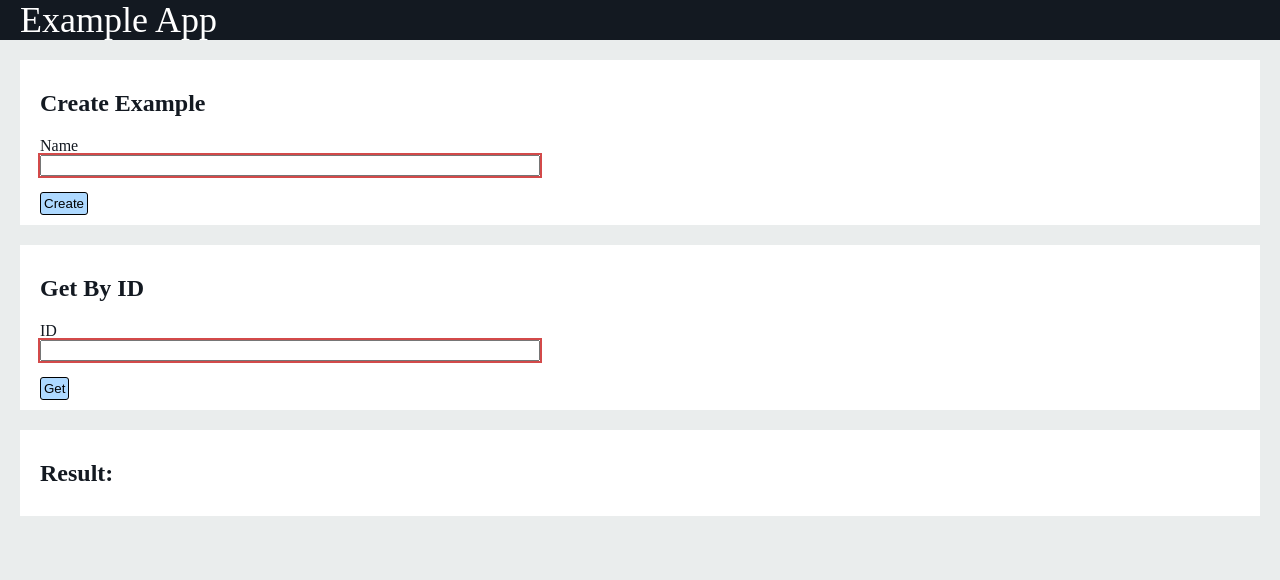
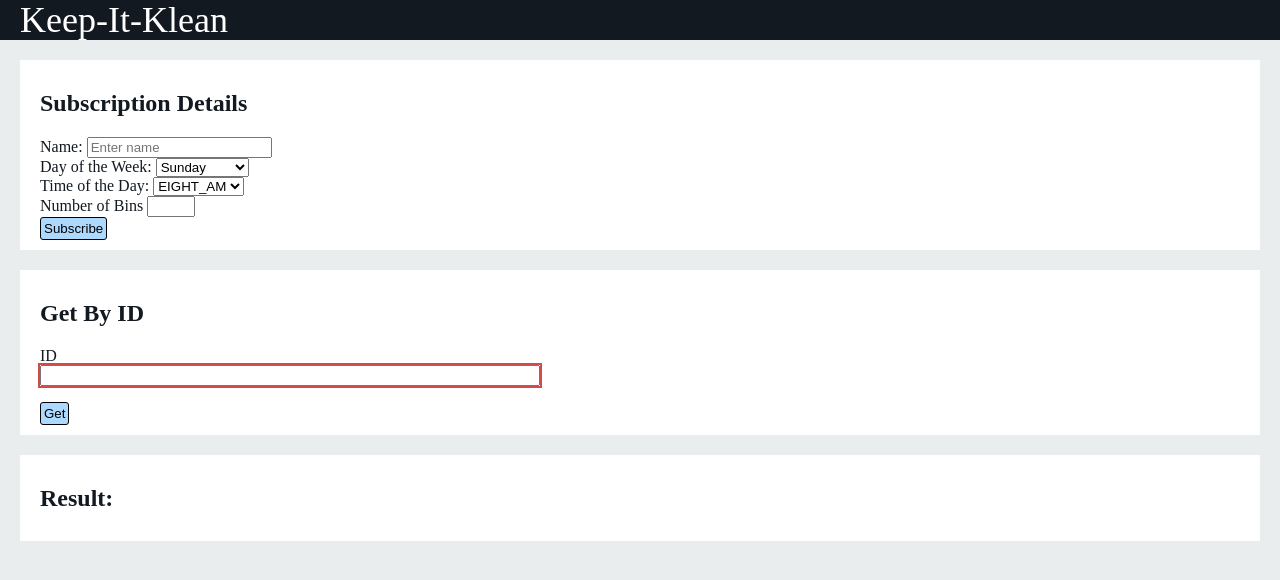
Before and after one commit to aarontukuafu/KenzieLBC-KeepItKlean, a website built with webpack: page Frontend/src/index.html in a window 1280 px wide. Built offline with nearby package versions, Linux system fonts and the light colour scheme.

Commit message:
Edits made on the frontend for Customer Input

```diff
--- a/Frontend/src/api/exampleClient.js
+++ b/Frontend/src/api/exampleClient.js
@@ -46,9 +46,13 @@ export default class ExampleClient extends BaseClass {
     }
 
     async createExample(name, errorCallback) {
+//      Added day, time, bins
         try {
             const response = await this.client.post(`example`, {
-                name: name
+                name: name,
+                day: day,
+                time: time,
+                bins: bins
             });
             return response.data;
         } catch (error) {
--- a/Frontend/src/index.html
+++ b/Frontend/src/index.html
@@ -8,19 +8,81 @@
 <body class="background">
 <header class="header" id="header">
     <div class="site-title">
-            <a class="header_home" href="index.html">Example App</a>
+        <a class="header_home" href="index.html">Keep-It-Klean</a>
     </div>
 </header>
 <div class="card">
-        <h2>Create Example</h2>
-        <form class="card-content" id="create-form">
-            <p class="form-field">
-                <label>Name</label>
-                <input type="text" required class="validated-field" id="create-name-field">
-            </p>
-            <button type="submit">Create</button>
+    <div class="card-header">
+        <h2>Subscription Details</h2>
+    </div>
+    <div class="card-body">
+        <form id="subscription-form">
+            <div class="form-group">
+                <label for="name-field">Name:</label>
+                <input type="text" class="form-control" id="name-field" placeholder="Enter name">
+            </div>
+            <div class="form-group">
+                <label for="day-field">Day of the Week:</label>
+                <select class="form-control" id="day-field">
+                    <option value="Sunday">Sunday</option>
+                    <option value="Monday">Monday</option>
+                    <option value="Tuesday">Tuesday</option>
+                    <option value="Wednesday">Wednesday</option>
+                    <option value="Thursday">Thursday</option>
+                    <option value="Friday">Friday</option>
+                    <option value="Saturday">Saturday</option>
+                </select>
+            </div>
+            <div class="form-group">
+                <label for="time-field">Time of the Day:</label>
+                <select class="form-control" id="time-field">
+                    <option value="EIGHT_AM">EIGHT_AM</option>
+                    <option value="NOON">NOON</option>
+                    <option value="SIX_PM">SIX_PM</option>
+                </select>
+            </div>
+            <div class="mb-3">
+                <label for="create-bin-field" class="form-label">Number of Bins</label>
+                <input type="number" class="form-control" id="create-bin-field" name="bins" min="1" max="5">
+            </div>
+            <button type="submit" class="btn btn-primary">Subscribe</button>
         </form>
     </div>
+</div>
+<!--   change for Customer input-->
+<!--    <div class="card-body">-->
+<!--        <form id="create-form">-->
+<!--            <div class="mb-3">-->
+<!--                <label for="create-name-field" class="form-label">Name</label>-->
+<!--                <input type="text" class="form-control" id="create-name-field" name="name">-->
+<!--            </div>-->
+<!--            <div class="mb-3">-->
+<!--                <label for="create-day-field" class="form-label">Day of the Week</label>-->
+<!--                <input type="text" class="form-control" id="create-day-field" name="day">-->
+<!--            </div>-->
+<!--            <div class="mb-3">-->
+<!--                <label for="create-time-field" class="form-label">Time of Day</label>-->
+<!--                <input type="text" class="form-control" id="create-time-field" name="time">-->
+<!--            </div>-->
+<!--            <div class="mb-3">-->
+<!--                <label for="create-bin-field" class="form-label">Number of Bins</label>-->
+<!--                <input type="number" class="form-control" id="create-bin-field" name="bins" min="1" max="10">-->
+<!--            </div>-->
+<!--            <button type="submit" class="btn btn-primary">Create Subscription</button>-->
+<!--        </form>-->
+<!--    </div>-->
+
+
+<!--    <div class="card">-->
+<!--        <h2>Create Example</h2>-->
+<!--        <form class="card-content" id="create-form">-->
+<!--            <p class="form-field">-->
+<!--                <label>Name</label>-->
+<!--                <input type="text" required class="validated-field" id="create-name-field">-->
+<!--            </p>-->
+<!--            <button type="submit">Create</button>-->
+<!--        </form>-->
+<!--    </div>-->
 <div class="card">
     <h2>Get By ID</h2>
     <form class="card-content" id="get-by-id-form">
--- a/Frontend/src/pages/examplePage.js
+++ b/Frontend/src/pages/examplePage.js
@@ -60,7 +60,25 @@ class ExamplePage extends BaseClass {
     }
 
     async onCreate(event) {
-        // Prevent the page from refreshing on form submit
+            event.preventDefault();
+            this.dataStore.set("example", null);
+
+            let name = document.getElementById("create-name-field").value;
+            let day = document.getElementById("create-day-field").value;
+            let time = document.getElementById("create-time-field").value;
+            let bins = document.getElementById("create-bin-field").value;
+
+            const createdExample = await this.client.createExample(name, day, time, bins, this.errorHandler);
+            this.dataStore.set("example", createdExample);
+
+            if (createdExample) {
+                this.showMessage(`Created ${createdExample.name}!`)
+            } else {
+                this.errorHandler("Error creating!  Try again...");
+            }
+
+    //commented out just in case edits are incorrect
+/*        // Prevent the page from refreshing on form submit
         event.preventDefault();
         this.dataStore.set("example", null);
 
@@ -73,7 +91,7 @@ class ExamplePage extends BaseClass {
             this.showMessage(`Created ${createdExample.name}!`)
         } else {
             this.errorHandler("Error creating!  Try again...");
-        }
+        }*/
     }
 }
 
```
Also changed, not shown: 1 other file. Lines whose indentation alone changed are shown as unchanged.
